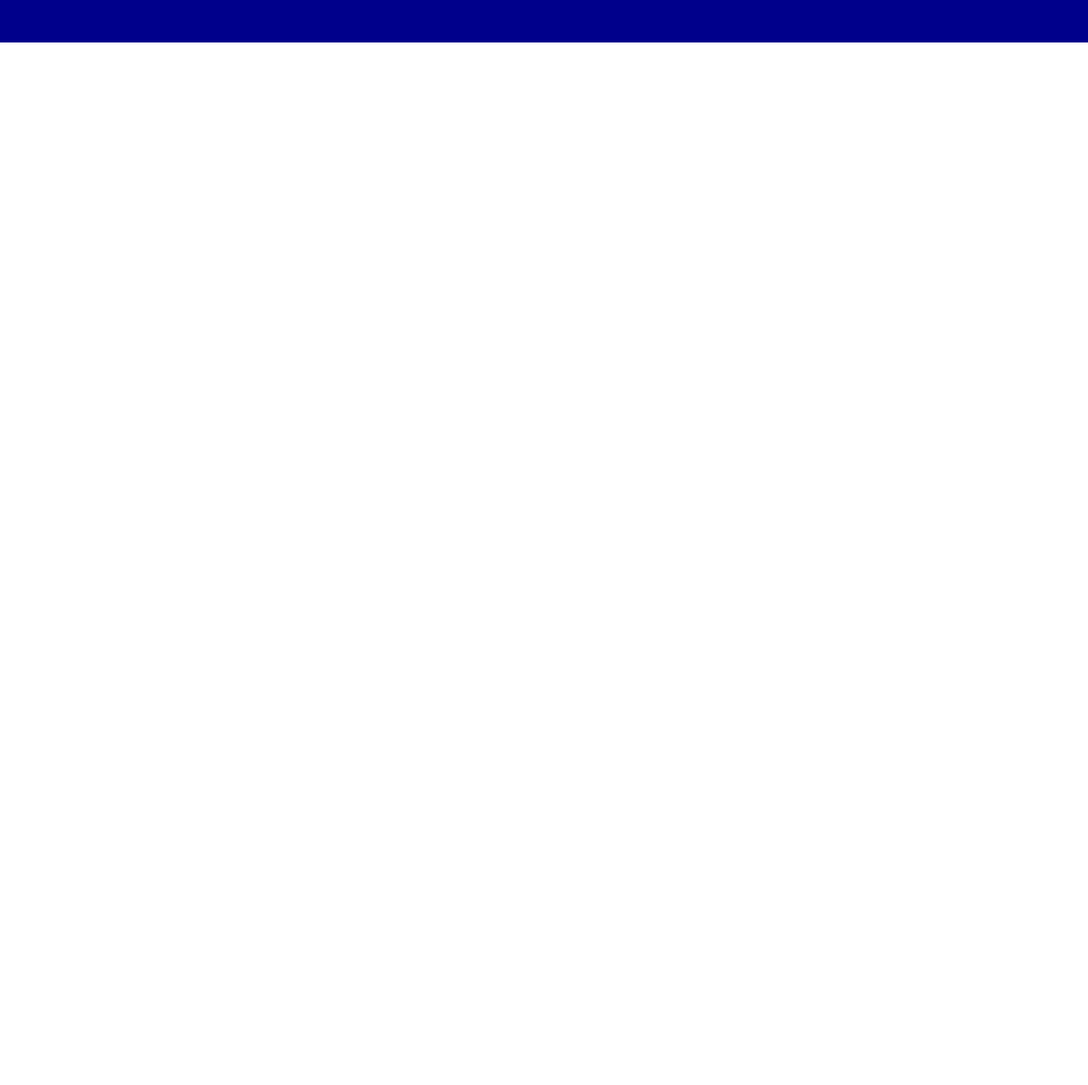
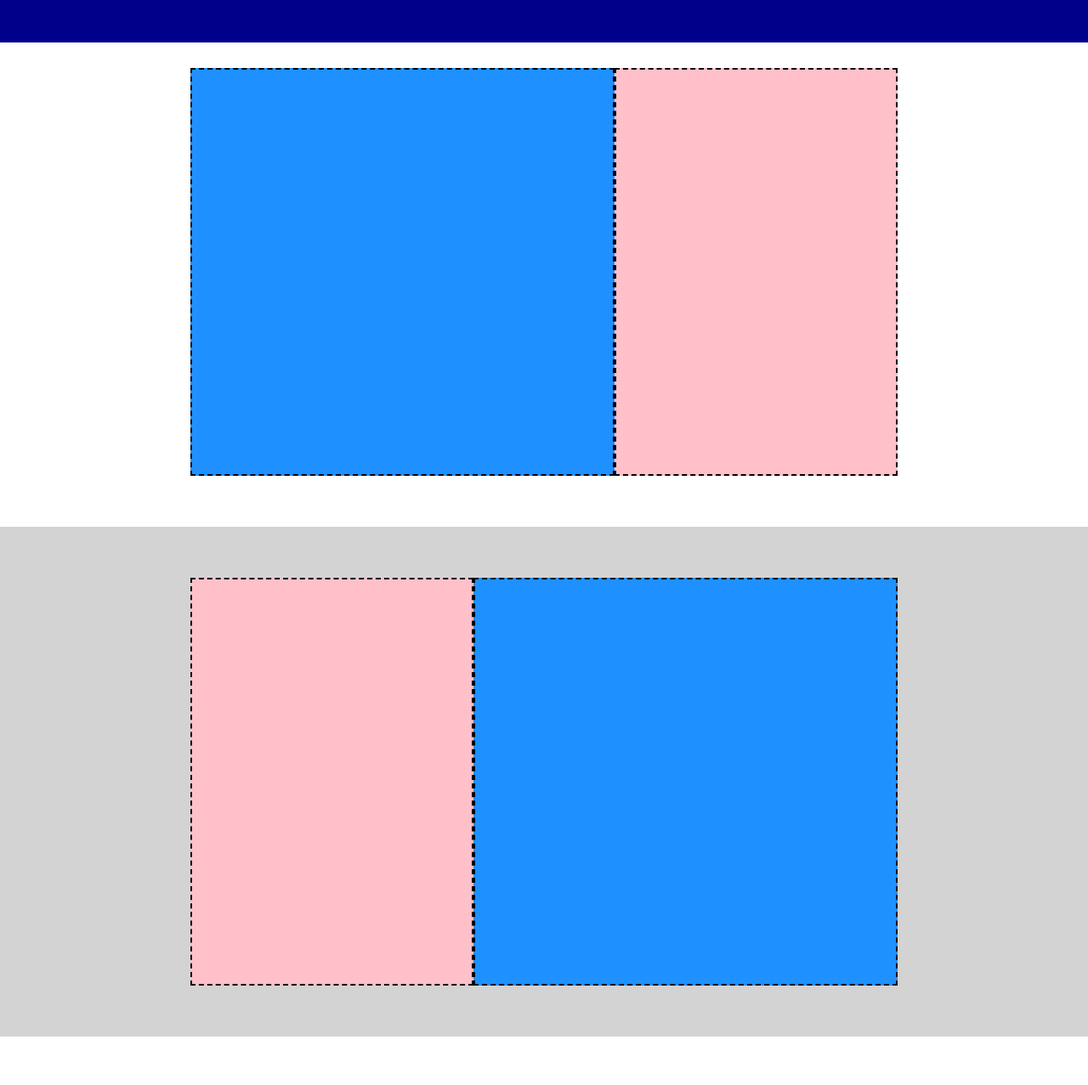
Before and after one commit to Leonardo-Gudini/htmlcss-struttura-discord, a plain HTML site: page index.html in a window 1280 px wide. Shown: the part 580-1857 px from the top of the page at 85% size. Before the commit the page ends 800 px from the top, so only its background shows below. Drawn offline with Linux system fonts and the light colour scheme.

Commit message:
terminata sezione main e relativo stile

```diff
--- a/css/style.css
+++ b/css/style.css
@@ -73,7 +73,44 @@ li a{
     height: 400px;
 }
 
-/**/
+/* stile sezione main*/
+
+main .section-white-bg, main .section-gray-bg{
+    height: 600px;
+
+}
+
+.section-white-bg, .section-gray-bg, .last-section{
+    display: flex;
+    justify-content: center;
+    align-items: center;
+}
+
+.container-section{
+    height: 80%;
+    width: 65%;
+    display: flex;
+}
+
+.reverse{
+    flex-direction: row-reverse;
+}
+
+.img{
+    width: 60%;
+}
+
+.txt{
+    width: 40%;
+}
+
+.last-section{
+    height: 1000px;
+    background-color: #D3D3D3;
+    display: flex;
+}
+
+
 
 
 
@@ -109,4 +146,25 @@ li a{
     border: 2px dashed black;
     background-color: #EE82ED;
 }
+
+.debug .container-section .img{
+    background-color: #1F90FF;
+}
+
+.debug .container-section .txt{
+    background-color: #FFC0CA;
+}
+
+.img, .txt{
+    border: 2px dashed black;
+}
+
+.section-gray-bg{
+    background-color: #D3D3D3;
+}
+
+.container-green{
+    background-color: #228B23;
+    border: 2px dashed black;
+}
 /* fine regole debug*/
--- a/index.html
+++ b/index.html
@@ -34,5 +34,45 @@
 
     </header>
 
+    <main>
+
+        <section class="section-white-bg">
+
+            <div class="container-section">
+
+                <div class="img"></div>
+
+                <div class="txt"></div>
+            </div>
+        </section>
+
+        <section class="section-gray-bg">
+
+            <div class="container-section reverse">
+
+                <div class="img"></div>
+
+                <div class="txt"></div>
+            </div>
+        </section>
+
+        <section class="section-white-bg">
+
+            <div class="container-section">
+
+                <div class="img"></div>
+
+                <div class="txt"></div>
+            </div>
+        </section>
+
+        <section class="last-section">
+
+            <div class="container-section container-green"></div>
+
+        </section>
+
+    </main>
+
 </body>
 </html>
```
